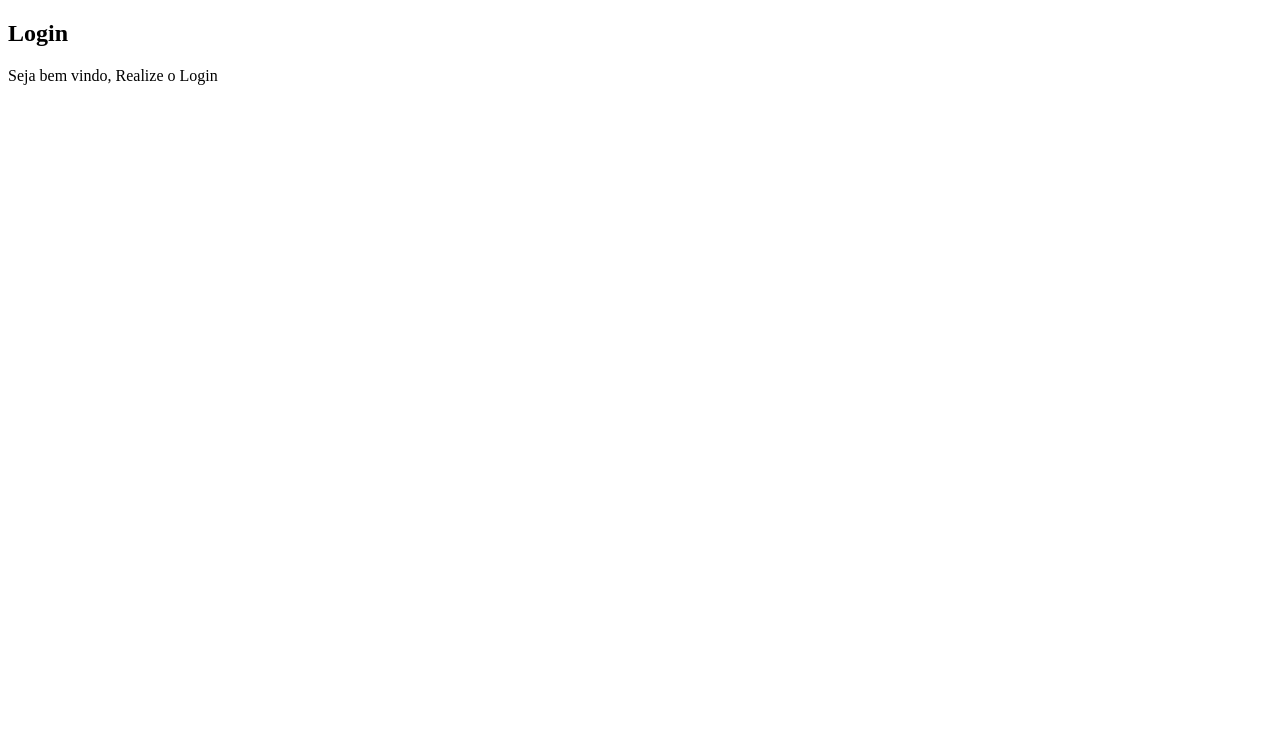
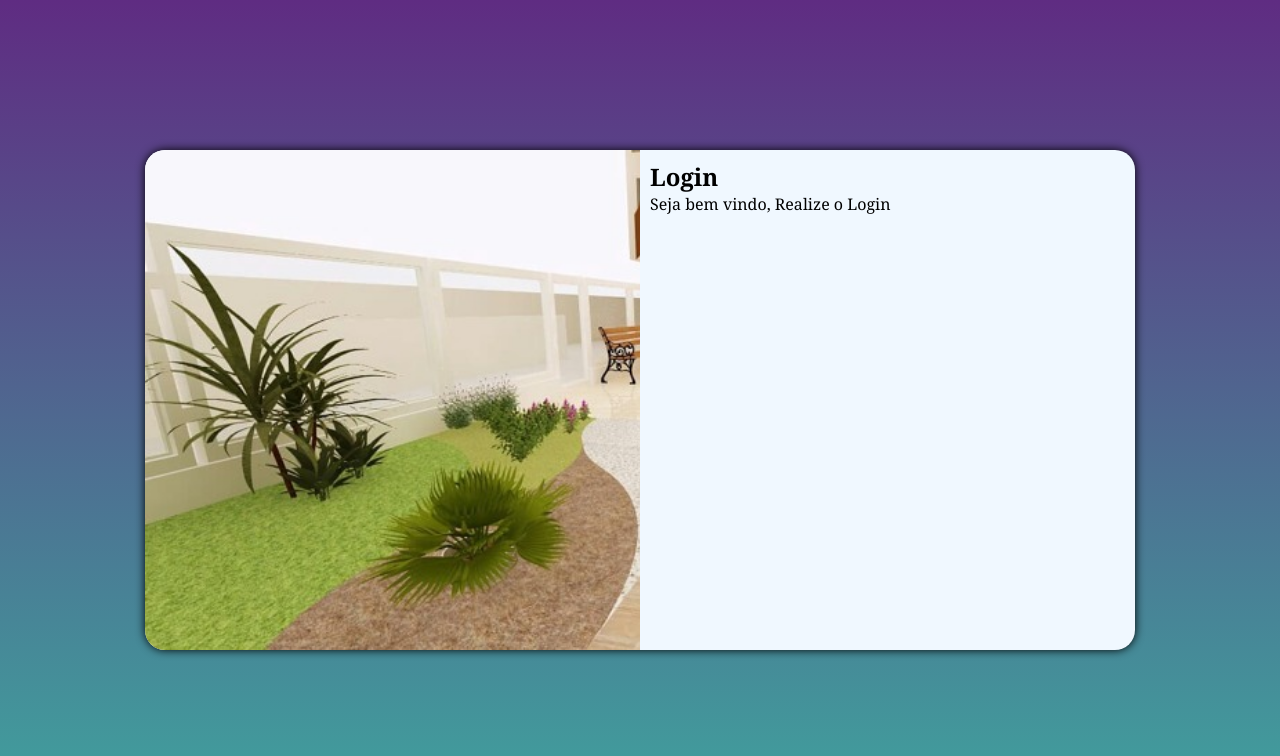
Before and after one commit to rodrigocarielo/projetologin, a plain HTML site: page index.html in a window 1280 px wide. Drawn offline with Linux system fonts and the light colour scheme.

Commit message:
mediaquery outras telas

```diff
--- /dev/null
+++ b/estilos/mediaquery.css
@@ -0,0 +1,52 @@
+@charset "utf-8";
+
+/*
+pequenas telas : 600px
+celular: 600 a 768px
+tablet: 768 a 992px
+pc: 992 a 1200px
+grandes telas: acima de 1200px
+
+*/
+
+@media screen and (min-width: 768px) and (max-width: 992px) {
+   section#login {
+    width: 80vw;
+
+
+   }
+   body{
+    background-image: linear-gradient(to top, #40a09d, #5f2c82);
+   }
+
+section#login > div#imagem{
+    float: left;
+    width: 30%;
+    height: 100%;
+}
+section#login > div#formulario{
+    float: right;
+    width: 70%;
+}
+}
+
+@media screen and (min-width: 992px) {
+    section#login{
+        width: 990px;
+
+    }
+    body{
+    background-image: linear-gradient(to top, #40a09d, #5f2c82);
+   }
+
+    section#login > div#imagem {
+        float: left;
+        width: 50%;
+    height: 100%;
+    }
+
+    section#login > div#formulario {
+        float: right;
+        width: 50%;
+    }
+}
--- a/estilos/style.css
+++ b/estilos/style.css
@@ -1,7 +1,60 @@
-@charset "utf-8"
+@charset "utf-8";
 
 /*
 paleta de cores
 verde #49a09d
 lilas #5f2c82
 */
+
+*{
+    font-family: Cambria, Cochin, Georgia, Times, 'Times New Roman', serif;
+    padding: 0px;
+    margin: 0px;
+    box-sizing: border-box;
+}
+
+body, html {
+    background-color: #5f2c82;
+    height: 100vh;
+    width: 100vw;
+}
+main{
+    position: relative;
+    height: 100vh;
+    width: 100vw;
+
+}
+
+section#login {
+    position: absolute;
+    top: 50%;
+    left: 50%;
+    transform: translate(-50%, -50%);
+    background-color: aliceblue;
+    width: 250px;
+    height: 500px;
+    border-radius: 20px;
+    overflow: hidden;
+    box-shadow: 0px 0px 10px black;
+    transition: width .3s, height .3s;
+    transition-timing-function:ease ;
+}
+
+section#login > div#imagem {
+    display: block;
+    background: url(../imagens/entrada.jpg) no-repeat;
+    background-size: cover;
+    background-position: left bottom;
+    height: 200px;
+
+
+}
+
+section#login > div#formulario {
+
+    display: block;
+    padding: 10px;
+
+
+
+}
--- a/index.html
+++ b/index.html
@@ -6,6 +6,7 @@
     <meta name="viewport" content="width=device-width, initial-scale=1.0">
     <title>login</title>
     <link rel="stylesheet" href="estilos/style.css">
+    <link rel="stylesheet" href="estilos/mediaquery.css">
 </head>
 <body>
     <main>
```
Also changed, not shown: imagens/entrada.jpg (renamed from imagens/entrada-de-predio-2196042.jpg).
